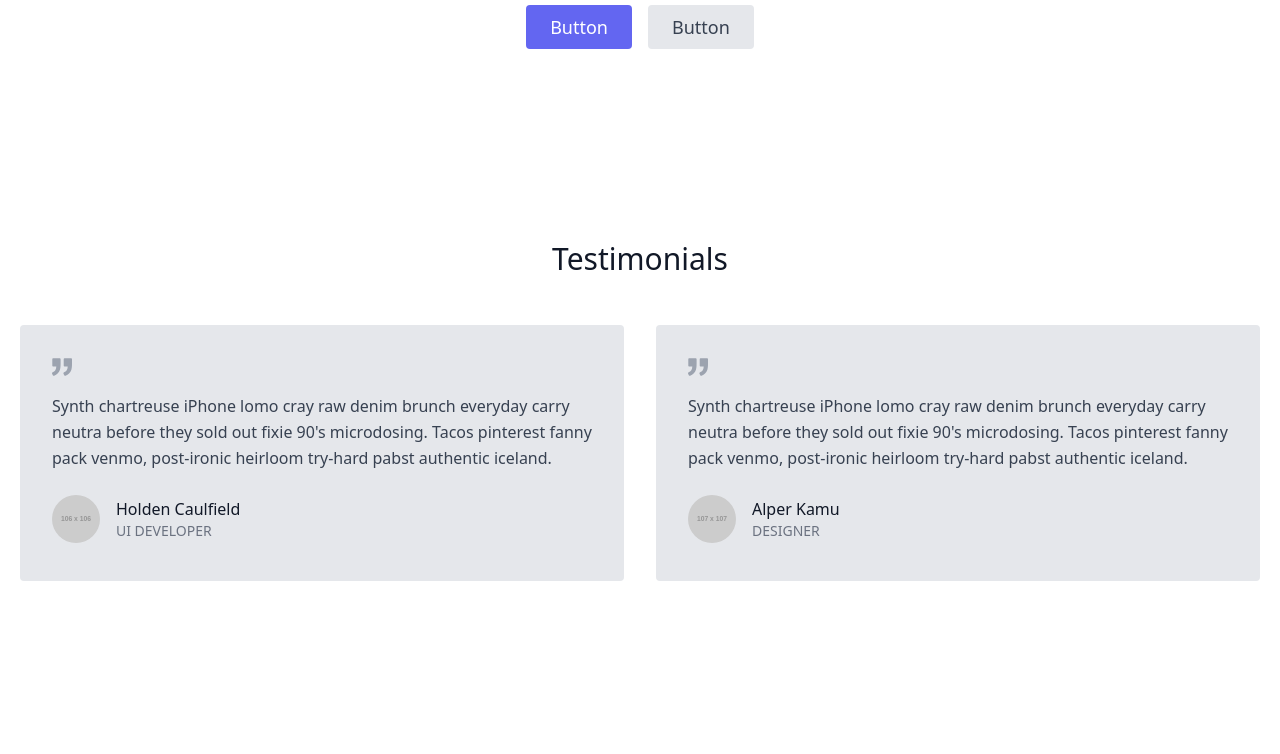
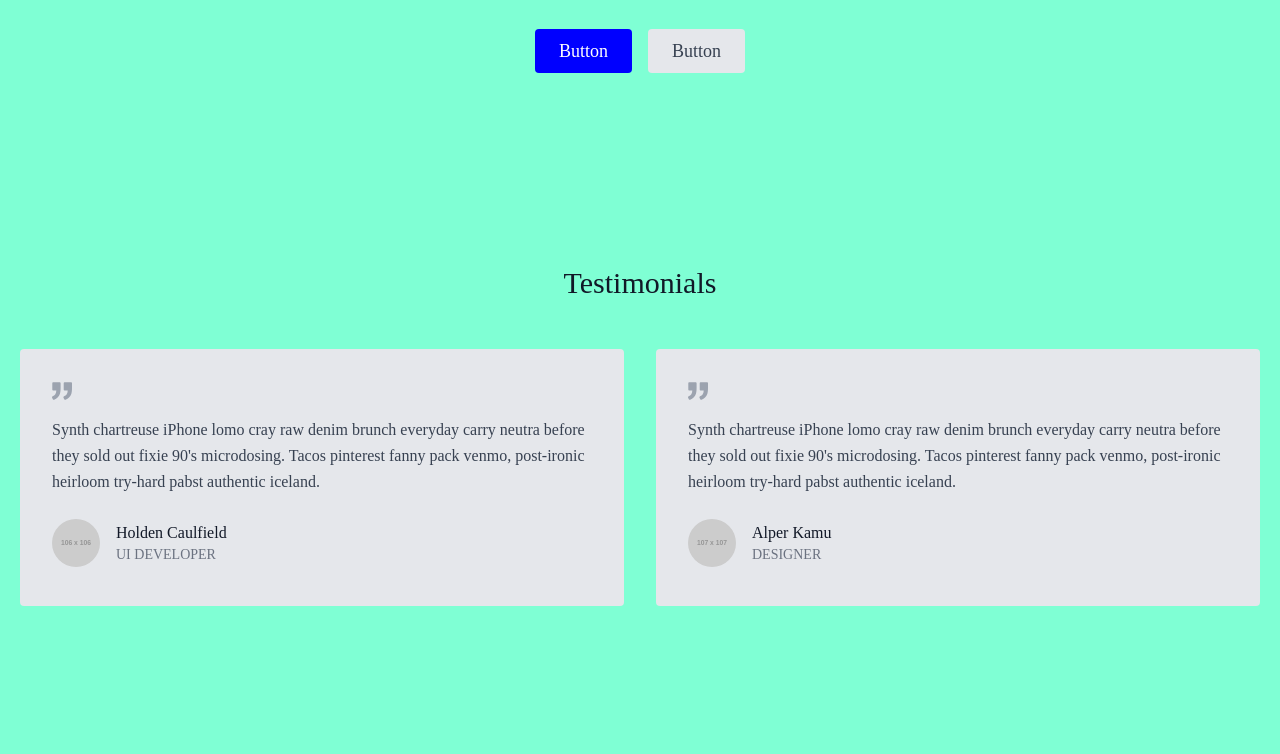
Before and after one commit to Christina1417/Christina1417.github.io, a plain HTML site: page first test/index.html in a window 1280 px wide. Shown: the part 669-1423 px from the top of the page. Drawn offline with nearby package versions, Linux system fonts and the light colour scheme; placeholder pictures from the web are drawn by us.

Commit message:
Changes on first test

```diff
--- a/first test/index.html
+++ b/first test/index.html
@@ -1,4 +1,4 @@
-<!DOCTYPE html>
+<!DOCTYPE html>--HELLO--
 <html lang="en">
 <head>
     <meta charset="UTF-8">
@@ -8,7 +8,16 @@
     <link href="https://unpkg.com/tailwindcss@^1.0/dist/tailwind.min.css" rel="stylesheet">
 
 
+<style>
 
+body {
+  font-family: serif;
+  background-color: aquamarine;
+}
+.bg-indigo-500 {
+  background-color: blue;
+}
+</style>
 </head>
 <body>
     <header class="text-gray-700 body-font">
```
